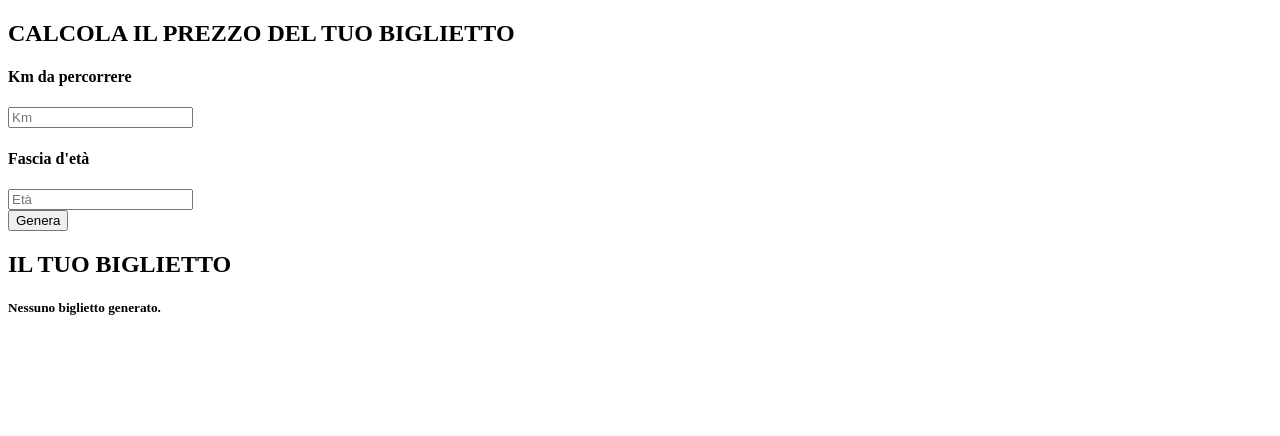
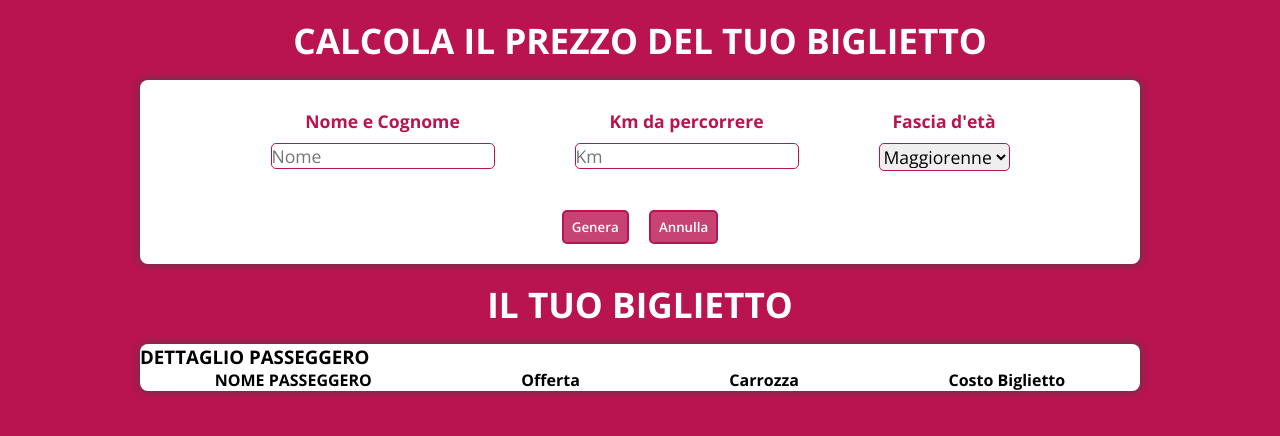
Before and after one commit to Albiddd/js-biglietto-treno-form, a plain HTML site: page index.html in a window 1280 px wide. Both pictures are taken after a click on the input "Genera". Drawn offline with nearby package versions, Linux system fonts and the light colour scheme.

Commit message:
style calcolo

```diff
--- a/css/style.css
+++ b/css/style.css
@@ -0,0 +1,66 @@
+@import url('https://fonts.googleapis.com/css2?family=Open+Sans:wght@300;400;600;700&display=swap');
+
+*{
+    margin: 0;
+    padding: 0;
+    box-sizing: border-box;
+    font-family: 'Open Sans', sans-serif;
+}
+
+body{
+    background-color: #B91450;
+}
+section h2{
+    color: white;
+    text-align: center;
+    font-size: 2.2rem;
+    padding: 1rem;
+}
+
+/* SEZIONE CALCOLO */
+.container{
+    background-color: white;
+    border-radius: 8px;
+    max-width: 1000px;
+    margin: 0 auto;
+    box-shadow: 0px 0px 8px 0px rgb(68, 67, 67);
+}
+.row{
+    display: flex;
+    gap: 5rem;
+    justify-content: center;
+}
+.col-calc{
+    padding: 1.2rem 0;
+}
+.col-calc h4{
+    padding: 10px 0;
+    text-align: center;
+    color: #B91450;
+    font-size: 1.1rem;
+}
+
+.input{
+    border: 1.8px solid #B91450;
+    border-radius: 5px;
+    font-size: 1.1rem;
+}
+.buttons{
+    text-align: center;
+    padding: 1.2rem 0;
+}
+
+.button{
+    color: white;
+    font-weight: 600;
+    background-color: rgba(185, 20, 80, 0.8);
+    border-radius: 5px;
+    border: 2px solid #b91450;
+    padding: 0.4rem 0.5rem;
+    margin: 0 0.5rem;
+}
+
+#row-biglietto{
+    display: none;
+    justify-content: space-around;
+}
--- a/index.html
+++ b/index.html
@@ -15,32 +15,52 @@
             <h2>CALCOLA IL PREZZO DEL TUO BIGLIETTO</h2>
             <div class="container">
                 <div class="row">
-                    <div class="col">
-                        <!-- <h4>Nome e Cognome</h4>
-                        <input type="text" name="nome" placeholder="Nome"> -->
+                    <div class="col-calc">
+                        <h4>Nome e Cognome</h4>
+                        <input class="input" type="text" name="nome" placeholder="Nome">
                     </div>
-                    <div class="col">
+                    <div class="col-calc">
                         <h4>Km da percorrere</h4>
-                        <input type="text" name="km" placeholder="Km">
+                        <input class="input" type="text" name="km" placeholder="Km">
                     </div>
-                    <div class="col">
+                    <div class="col-calc">
                         <h4>Fascia d'età</h4>
-                        <!-- <select name="eta" id="eta">
-                            <option value="maggiorenne">Maggiorenne</option>
-                            <option value="minorenne">Minorenne</option>
-                            <option value="over">Over 65</option>
-                        </select> -->
-                        <input type="text" name="eta" placeholder="Età">
+                        <select class="input" name="eta" id="eta">
+                            <option value="18">Maggiorenne</option>
+                            <option value="15">Minorenne</option>
+                            <option value="65">Over 65</option>
+                        </select>
                     </div>
                 </div>
-                <input type="submit" value="Genera">
+                <div class="buttons">
+                    <input class="button" type="submit" value="Genera">
+                    <input class="button" type="button" value="Annulla">
+                </div>
             </div>
         </section>
 
         <section>
             <h2>IL TUO BIGLIETTO</h2>
             <div class="container">
-                <!-- <h3>DETTAGLIO PASSEGGERO</h3> -->
+                <h3>DETTAGLIO PASSEGGERO</h3>
+                <div id="row-biglietto">
+                    <div class="col col-pass">
+                        <h4>NOME PASSEGGERO</h4>
+                        <span id="passeggero"></span>
+                    </div>
+                    <div class="col">
+                        <h4>Offerta</h4>
+                        <span id="offerta"></span>
+                    </div>
+                    <div class="col">
+                        <h4>Carrozza</h4>
+                        <span id="carrozza"></span>
+                    </div>
+                    <div class="col">
+                        <h4>Costo Biglietto</h4>
+                        <span id="costo"></span>
+                    </div>
+                </div>
                 <h5 id="biglietto"></h5>
             </div>
         </section>
--- a/js/app.js
+++ b/js/app.js
@@ -1,22 +1,30 @@
 const buttonElement = document.querySelector('input[type="submit"]');
 buttonElement.addEventListener('click', function(){
     const km = document.querySelector('input[name="km"]');
-    const eta = document.querySelector('input[name="eta"]').value;
+    const eta = document.querySelector('#eta').value;
 
     const prezzo = parseFloat(km.value) * 0.21;
-    const biglietto = document.getElementById('biglietto');
     let percentualeSconto = 0;
+    const passeggero = document.getElementById('passeggero');
+    const offerta = document.getElementById('offerta');
+    const carrozza = document.getElementById('carrozza');
+    const costo = document.getElementById('costo');
+
+    const biglietto = document.getElementById('row-biglietto');
+    biglietto.style.display = 'flex'
+
+
 
     if (eta <= 0 || eta >= 130){
         alert('ATTENZIONE! Il valore inserito per l`età non è valido.');
-        biglietto.innerHTML = 'Nessuno biglietto generato.';
+        // biglietto.innerHTML = 'Nessuno biglietto generato.';
     }
     else if (eta < 18){
         let percentualeSconto = 0.2;
         const sconto = prezzo * percentualeSconto;
         let prezzoScontato = prezzo - sconto;
         prezzoScontato = prezzoScontato.toFixed(2);
-        biglietto.innerHTML = 'Il tuo biglietto costa: ' + prezzoScontato + '&euro;';
+        // biglietto.innerHTML = 'Il tuo biglietto costa: ' + prezzoScontato + '&euro;';
 
     }
     else if (eta >= 65){
@@ -24,13 +32,13 @@ buttonElement.addEventListener('click', function(){
         const sconto = prezzo * percentualeSconto;
         let prezzoScontato = prezzo - sconto;
         prezzoScontato = prezzoScontato.toFixed(2);
-        biglietto.innerHTML = 'Il tuo biglietto costa: ' + prezzoScontato + '&euro;';
+        // biglietto.innerHTML = 'Il tuo biglietto costa: ' + prezzoScontato + '&euro;';
     }
     else{
         const sconto = prezzo * percentualeSconto;
         let prezzoScontato = prezzo - sconto;
         prezzoScontato = prezzoScontato.toFixed(2);
-        biglietto.innerHTML = 'Il tuo biglietto costa: ' + prezzo + '&euro;';
+        // biglietto.innerHTML = 'Il tuo biglietto costa: ' + prezzo + '&euro;';
 
     }
 } )
```
